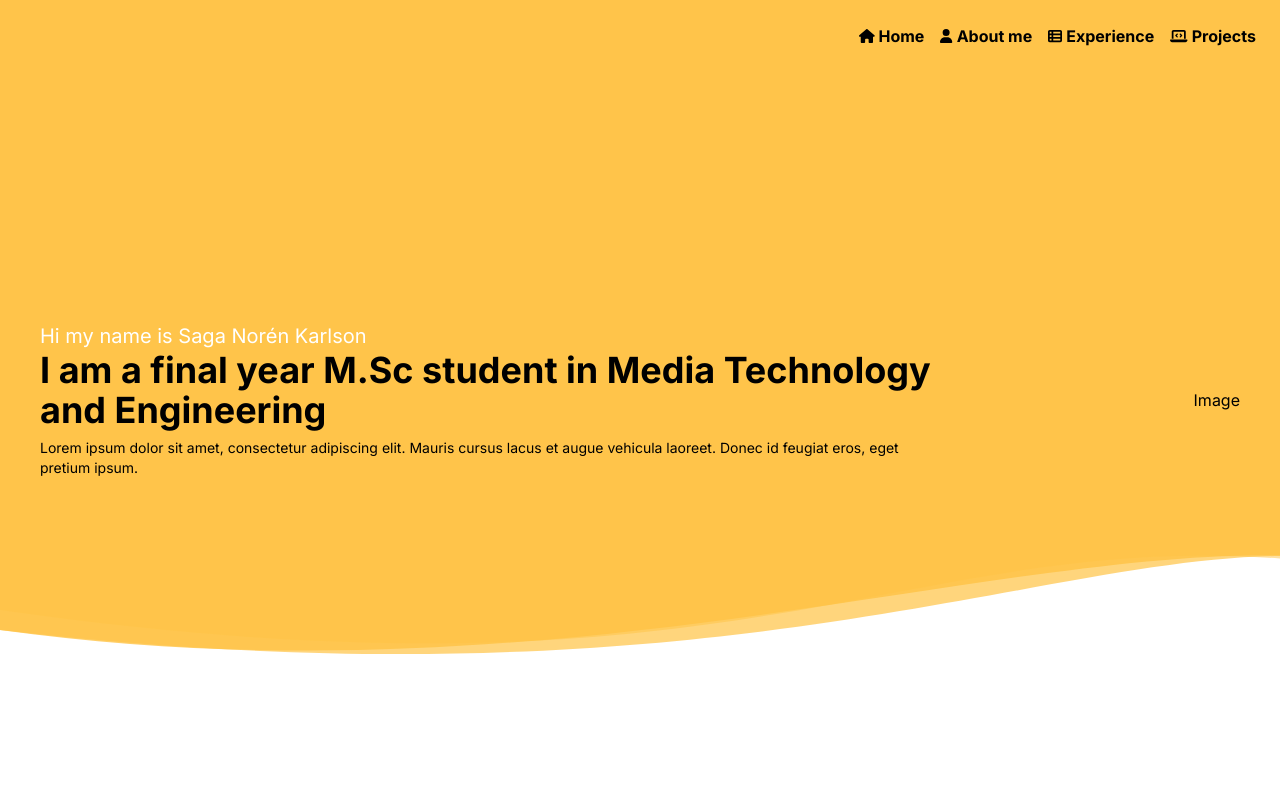
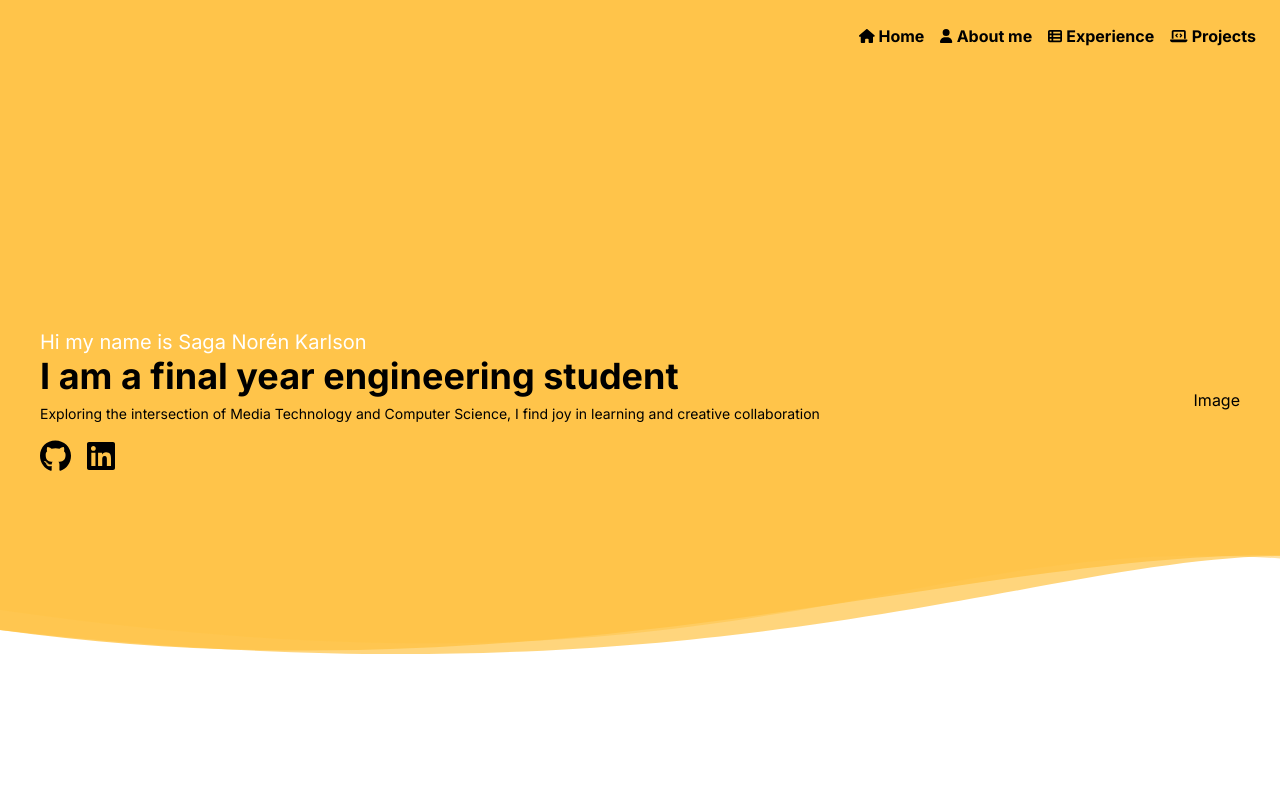
Before and after one commit to saganorenkarlson/portfolio, a Next.js app: page / in a window 1280 px wide. Shown: the top 800 px of the page. Built offline with nearby package versions, Linux system fonts and the light colour scheme.

Commit message:
Replaced placehodler text and fixed css bug

```diff
--- a/app/components/AboutMe.tsx
+++ b/app/components/AboutMe.tsx
@@ -7,10 +7,17 @@ export const AboutMe = () => {
         <div id='about-me' className='flex flex-col md:flex-row mx-8 xl:m-0 xl:w-[1200px] xl:mt-8 justify-between'>
             <div className='md:w-2/4 flex flex-col gap-4 '>
                 <p className='text-3xl lg:text-4xl font-bold text-saga-yellow'>About me</p>
-                <p>Lorem ipsum dolor sit amet, consectetur adipiscing elit. Mauris cursus lacus et augue vehicula laoreet.
-                    Donec id feugiat eros, eget pretium ipsum. Nulla non posuere sapien. Ut dapibus sapien vitae lacus fringilla vehicula.
-                    Aenean vel justo fringilla, porttitor magna sed, porttitor ipsum. Nunc luctus scelerisque nisl sit amet vehicula.
-                    Etiam maximus lacus ac turpis aliquet semper.
+                <p>I'm often asked why I chose to study Media Technology, but I am still not entirely sure (I have many theories) so I would rather tell you about why I have enjoyed my studies.
+                    I've always had a fondness for learning, regardless of the subject matter, and what draws me to programming is the combination of continually learning,
+                    recognizing patterns, and problem solving. I also really enjoy being in creative environments, working with creative people and creating things together
+                    with a group. All this I have gotten from MT which is why I hold a bachelor's degree in media technology but as I also wanted to explore more of the worldof technology,
+                    I am currently working towards a master's in computer science.
+                    <br/>
+                    <br/>
+                    In my studies, I've covered a wide range of topics from AI to machine learning and network security.
+                    I have also gained an interest in software development which I have explored during the summers doing internships and by doing my own projects,
+                    for example this website. Please look around, and don’t hesitate to reach out if you have any questions.
+
                 </p>
             </div>
             <div className='flex md:block justify-end'>
--- a/app/components/Navbar.tsx
+++ b/app/components/Navbar.tsx
@@ -25,8 +25,6 @@ const Navbar = () => {
 
             const pageHeight = Math.max(body.scrollHeight, body.offsetHeight, html.clientHeight, html.scrollHeight, html.offsetHeight);
             const scrollPosition = window.scrollY + window.innerHeight;
-
-            console.log(targetPosition, currentPositionBottom, currentPositionTop, targetElement.offsetHeight)
 
             if (currentPositionBottom >= (targetPosition + targetElement.offsetHeight / 4) && currentPositionTop <= targetPosition + targetElement.offsetHeight / 4 && scrollPosition < pageHeight - 10) {
                 body.classList.add('bg-saga-green');
@@ -92,20 +90,20 @@ const Navbar = () => {
 
     return (
         <div className='fixed font-bold w-full bg-white h-20 top-0 left-0 p-6 z-50' style={{ backgroundColor: `rgba(255, 255, 255, ${isMenuOpen ? 1 : opacity})` }}>
-            <div className='hidden md:flex gap-10 md:gap-4 justify-end'>
+            <div className='text-black hidden md:flex gap-10 md:gap-4 justify-end'>
                 <button className='flex items-center gap-1 group hover:text-gray-600' onClick={(e: React.MouseEvent<HTMLButtonElement, MouseEvent>) => handleScrollNavigation(e, 'home')}>
                     <FontAwesomeIcon className='group-hover:text-gray-600 text-2xl md:text-sm' icon={faHouse} ></FontAwesomeIcon>
                     <p> Home </p>
                 </button>
-                <button className='flex items-center gap-1 group hover:text-gray-600' onClick={(e: React.MouseEvent<HTMLButtonElement, MouseEvent>) => handleScrollNavigation(e, 'about-me')}>
+                <button className='text-black flex items-center gap-1 group hover:text-gray-600' onClick={(e: React.MouseEvent<HTMLButtonElement, MouseEvent>) => handleScrollNavigation(e, 'about-me')}>
                     <FontAwesomeIcon className='group-hover:text-gray-600 text-2xl md:text-sm' icon={faUser} color='black' ></FontAwesomeIcon>
                     <p>About me</p>
                 </button>
-                <button className='flex items-center gap-1 group hover:text-gray-600' onClick={(e: React.MouseEvent<HTMLButtonElement, MouseEvent>) => handleScrollNavigation(e, 'experience')}>
+                <button className='text-black flex items-center gap-1 group hover:text-gray-600' onClick={(e: React.MouseEvent<HTMLButtonElement, MouseEvent>) => handleScrollNavigation(e, 'experience')}>
                     <FontAwesomeIcon className='group-hover:text-gray-600 text-2xl md:text-sm' icon={faTableList} ></FontAwesomeIcon>
                     <p>Experience</p>
                 </button>
-                <button className='flex items-center gap-1 group hover:text-gray-600' onClick={(e: React.MouseEvent<HTMLButtonElement, MouseEvent>) => handleScrollNavigation(e, 'projects')}>
+                <button className='text-black flex items-center gap-1 group hover:text-gray-600' onClick={(e: React.MouseEvent<HTMLButtonElement, MouseEvent>) => handleScrollNavigation(e, 'projects')}>
                     <FontAwesomeIcon className='group-hover:text-gray-600 text-2xl md:text-sm' icon={faLaptopCode} ></FontAwesomeIcon>
                     <p>Projects</p>
                 </button>
--- a/app/components/ProjectDialog.tsx
+++ b/app/components/ProjectDialog.tsx
@@ -26,10 +26,10 @@ const ProjectDialog: React.FC<IProjectDialog> = ({ showModal, handleClose, item
                         <FontAwesomeIcon className='cursor-pointer hover:text-saga-yellow' onClick={handleClose} icon={faXmark} size='2xl' color='gray' />
                     </div>
                     <div>
-                        <p className='font-bold'>Project for the course TDDD4 Object programming</p>
+                        <p className='font-bold text-black'>Project for the course TDDD4 Object programming</p>
                     </div>
                 </div>
-                <p>Lorem ipsum dolor sit amet, consectetur adipiscing elit. Mauris cursus lacus et augue vehicula laoreet.
+                <p className='text-black'>Lorem ipsum dolor sit amet, consectetur adipiscing elit. Mauris cursus lacus et augue vehicula laoreet.
                     Donec id feugiat eros, eget pretium ipsum. Nulla non posuere sapien. Ut dapibus sapien vitae lacus fringilla vehicula.
                     Aenean vel justo fringilla, porttitor magna sed, porttitor ipsum. Nunc luctus scelerisque nisl sit amet vehicula.
                     Etiam maximus lacus ac turpis aliquet semper. Nulla non posuere sapien. Ut dapibus sapien vitae lacus fringilla vehicula.
@@ -46,7 +46,7 @@ const ProjectDialog: React.FC<IProjectDialog> = ({ showModal, handleClose, item
                     Aenean vel justo fringilla, porttitor magna sed, porttitor ipsum. Nunc luctus scelerisque nisl sit amet vehicula.
                     Etiam maximus lacus ac turpis aliquet semper.
                 </p>
-                <div className='flex pb-4 gap-4'>
+                <div className='flex pb-4 gap-4 text-black'>
                     <div className='rounded-2xl px-3 py-2 bg-gray-200'><FontAwesomeIcon icon={faReact} size='lg' color='black' /> React.js</div>
                     <div className='rounded-2xl px-3 py-2 bg-gray-200'><FontAwesomeIcon icon={faNodeJs} size='lg' color='black' /> Node.js</div>
                 </div>
--- a/app/page.tsx
+++ b/app/page.tsx
@@ -3,20 +3,30 @@ import { AboutMe } from './components/AboutMe'
 import { Experience } from './components/Experience'
 import Projects from './components/Projects'
 import Navbar from './components/Navbar'
+import { faGithub, faLinkedin } from '@fortawesome/free-brands-svg-icons';
+import { FontAwesomeIcon } from '@fortawesome/react-fontawesome'
 
 export default function Home() {
   return (
     <main className="flex min-h-screen flex-col items-center justify-center lg-p-24">
-      <Navbar/>
+      <Navbar />
       <div id='home' className='flex justify-center svg-background items-center w-full h-screen'>
         <div className='flex flex-col xl:flex-row xl:w-[1200px] xl:justify-between items-center'>
           <div className='xl:w-3/4 mx-8 xl:m-0'>
             <p className="text-white text-xl">Hi my name is Saga Norén Karlson</p>
-            <p className='text-3xl lg:text-4xl font-bold pb-2'>I am a final year M.Sc student in Media Technology and Engineering
+            <p className='text-black text-3xl lg:text-4xl font-bold pb-2'>I am a final year engineering student
             </p>
-            <p className='text-sm'>Lorem ipsum dolor sit amet, consectetur adipiscing elit. Mauris cursus lacus et augue vehicula laoreet.
-              Donec id feugiat eros, eget pretium ipsum.
+            <p className='text-black text-sm'>Exploring the intersection of Media Technology and Computer Science,
+              I find joy in learning and creative collaboration
             </p>
+            <div className='flex gap-4 mt-4'>
+              <a href='https://github.com/saganorenkarlson' target="_blank">
+                <FontAwesomeIcon className='hover:text-white' icon={faGithub} color='black' size='2xl'></FontAwesomeIcon>
+              </a>
+              <a href='https://www.linkedin.com/in/saga-nor%C3%A9n-karlson-457827164/' target="_blank">
+                <FontAwesomeIcon className='hover:text-white' icon={faLinkedin} color='black' size='2xl'></FontAwesomeIcon>
+              </a>
+            </div>
           </div>
           <div className='hidden xl:block'>
             Image
@@ -25,7 +35,7 @@ export default function Home() {
       </div>
       <AboutMe />
       <Experience />
-      <Projects/>
+      <Projects />
     </main>
   )
 }
```
